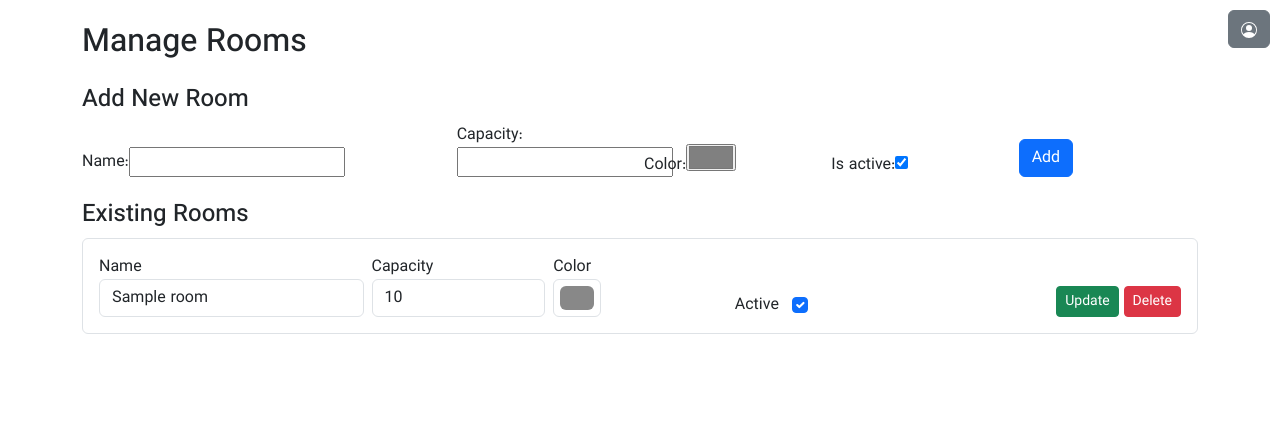
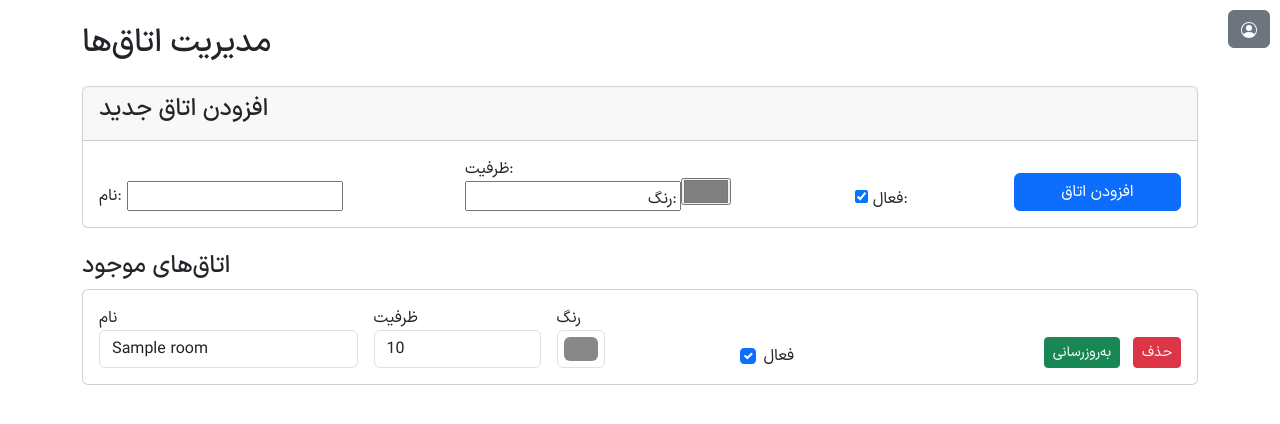
Before and after one commit to ghanad/didar, a Django app: template booking/templates/booking/manage_rooms.html in a window 1280 px wide. Shown: the top 424 px of the page. Run offline with Django 5.2, Linux system fonts and the light colour scheme; the template is opened without the code that fills it: values that come from a table or form of the project are taken from there, others are empty; tables that the repository leaves empty hold one stand-in row (values such as "Sample post"); some libraries are stand-ins or nearby versions.

Commit message:
feat: localize room management UI and enhance form layout

```diff
--- a/booking/models.py
+++ b/booking/models.py
@@ -4,10 +4,10 @@
 from datetime import timedelta
 
 class Room(models.Model):
-    name = models.CharField(max_length=100, unique=True)
-    capacity = models.PositiveIntegerField()
-    is_active = models.BooleanField(default=True)
-    color = models.CharField(max_length=7, default='#808080', help_text='Enter hex color code, e.g., #FF5733')
+    name = models.CharField(max_length=100, unique=True, verbose_name="نام")
+    capacity = models.PositiveIntegerField(verbose_name="ظرفیت")
+    is_active = models.BooleanField(default=True, verbose_name="فعال")
+    color = models.CharField(max_length=7, default='#808080', help_text='کد رنگ هگزادسیمال را وارد کنید، مثال: #FF5733', verbose_name="رنگ")
 
     def __str__(self):
         return self.name
--- a/booking/templates/base.html
+++ b/booking/templates/base.html
@@ -22,17 +22,18 @@
             </a>
             <ul class="dropdown-menu dropdown-menu-end" aria-labelledby="profileDropdown">
                 {% if user.is_authenticated %}
-                    <li><span class="dropdown-item-text">Hello, {{ user.username }}</span></li>
+                    <li><span class="dropdown-item-text">سلام، {{ user.username }}</span></li>
+                    <li><a class="dropdown-item" href="{% url 'booking:calendar_view' %}">خانه</a></li>
                     <li><hr class="dropdown-divider"></li>
                 {% endif %}
                 {% if user|is_booking_manager %}
-                    <li><a class="dropdown-item" href="{% url 'booking:manage_rooms' %}">Manage Rooms</a></li>
+                    <li><a class="dropdown-item" href="{% url 'booking:manage_rooms' %}">مدیریت اتاق‌ها</a></li>
                     <li><hr class="dropdown-divider"></li>
                 {% endif %}
                 <li>
                     <form action="{% url 'users:logout' %}" method="post" class="d-inline">
                         {% csrf_token %}
-                        <button type="submit" class="dropdown-item">Logout</button>
+                        <button type="submit" class="dropdown-item">خروج</button>
                     </form>
                 </li>
             </ul>
--- a/booking/templates/booking/manage_rooms.html
+++ b/booking/templates/booking/manage_rooms.html
@@ -2,37 +2,89 @@
 {% block title %}Manage Rooms{% endblock %}
 
 {% block content %}
-<h2>Manage Rooms</h2>
+<h2>مدیریت اتاق‌ها</h2>
 
-<h4 class="mt-4">Add New Room</h4>
-<form method="post" class="mb-4">
-    {% csrf_token %}
-    <div class="row g-2 align-items-end">
-        <div class="col-md-4">{{ create_form.name.label_tag }}{{ create_form.name }}</div>
-        <div class="col-md-2">{{ create_form.capacity.label_tag }}{{ create_form.capacity }}</div>
-        <div class="col-md-2">{{ create_form.color.label_tag }}{{ create_form.color }}</div>
-        <div class="col-md-2">{{ create_form.is_active.label_tag }}{{ create_form.is_active }}</div>
-        <div class="col-md-2"><button type="submit" name="create_room" class="btn btn-primary">Add</button></div>
+<div class="card mt-4">
+    <div class="card-header">
+        <h4>افزودن اتاق جدید</h4>
     </div>
-</form>
+    <div class="card-body">
+        <form method="post">
+            {% csrf_token %}
+            <div class="row g-3 align-items-end">
+                <div class="col-md-4">
+                    <div class="form-group">
+                        {{ create_form.name.label_tag }}
+                        {{ create_form.name }}
+                    </div>
+                </div>
+                <div class="col-md-2">
+                    <div class="form-group">
+                        {{ create_form.capacity.label_tag }}
+                        {{ create_form.capacity }}
+                    </div>
+                </div>
+                <div class="col-md-2">
+                    <div class="form-group">
+                        {{ create_form.color.label_tag }}
+                        {{ create_form.color }}
+                    </div>
+                </div>
+                <div class="col-md-2">
+                    <div class="form-group form-check mb-0">
+                        {{ create_form.is_active }}
+                        {{ create_form.is_active.label_tag }}
+                    </div>
+                </div>
+                <div class="col-md-2">
+                    <button type="submit" name="create_room" class="btn btn-primary w-100">افزودن اتاق</button>
+                </div>
+            </div>
+        </form>
+    </div>
+</div>
 
-<h4>Existing Rooms</h4>
+<h4 class="mt-4">اتاق‌های موجود</h4>
 {% for room in rooms %}
-<form method="post" class="border rounded p-3 mb-3">
-    {% csrf_token %}
-    <input type="hidden" name="room_id" value="{{ room.id }}">
-    <div class="row g-2 align-items-end">
-        <div class="col-md-3"><label>Name</label><input type="text" name="name" value="{{ room.name }}" class="form-control"></div>
-        <div class="col-md-2"><label>Capacity</label><input type="number" name="capacity" value="{{ room.capacity }}" class="form-control"></div>
-        <div class="col-md-2"><label>Color</label><input type="color" name="color" value="{{ room.color }}" class="form-control form-control-color"></div>
-        <div class="col-md-2"><label class="form-check-label">Active <input type="checkbox" name="is_active" class="form-check-input ms-2" {% if room.is_active %}checked{% endif %}></label></div>
-        <div class="col-md-3 text-end">
-            <button type="submit" name="update_room" class="btn btn-success btn-sm">Update</button>
-            <button type="submit" name="delete_room" class="btn btn-danger btn-sm" onclick="return confirm('Are you sure?');">Delete</button>
-        </div>
+<div class="card mb-3">
+    <div class="card-body">
+        <form method="post">
+            {% csrf_token %}
+            <input type="hidden" name="room_id" value="{{ room.id }}">
+            <div class="row g-3 align-items-end">
+                <div class="col-md-3">
+                    <div class="form-group">
+                        <label for="room-name-{{ room.id }}">نام</label>
+                        <input type="text" name="name" value="{{ room.name }}" class="form-control" id="room-name-{{ room.id }}">
+                    </div>
+                </div>
+                <div class="col-md-2">
+                    <div class="form-group">
+                        <label for="room-capacity-{{ room.id }}">ظرفیت</label>
+                        <input type="number" name="capacity" value="{{ room.capacity }}" class="form-control" id="room-capacity-{{ room.id }}">
+                    </div>
+                </div>
+                <div class="col-md-2">
+                    <div class="form-group">
+                        <label for="room-color-{{ room.id }}">رنگ</label>
+                        <input type="color" name="color" value="{{ room.color }}" class="form-control form-control-color" id="room-color-{{ room.id }}">
+                    </div>
+                </div>
+                <div class="col-md-2">
+                    <div class="form-group form-check mb-0">
+                        <input type="checkbox" name="is_active" class="form-check-input" id="room-active-{{ room.id }}" {% if room.is_active %}checked{% endif %}>
+                        <label class="form-check-label" for="room-active-{{ room.id }}">فعال</label>
+                    </div>
+                </div>
+                <div class="col-md-3 text-end">
+                    <button type="submit" name="update_room" class="btn btn-success btn-sm me-2">به‌روزرسانی</button>
+                    <button type="submit" name="delete_room" class="btn btn-danger btn-sm" onclick="return confirm('آیا از حذف این اتاق اطمینان دارید؟');">حذف</button>
+                </div>
+            </div>
+        </form>
     </div>
-</form>
+</div>
 {% empty %}
-<p>No rooms available.</p>
+<p class="alert alert-info">اتاقی موجود نیست.</p>
 {% endfor %}
 {% endblock %}
--- a/static/css/profile.css
+++ b/static/css/profile.css
@@ -4,3 +4,8 @@
     right: 10px;
     z-index: 1000;
 }
+
+.dropdown-menu {
+    direction: rtl;
+    text-align: right;
+}
```
